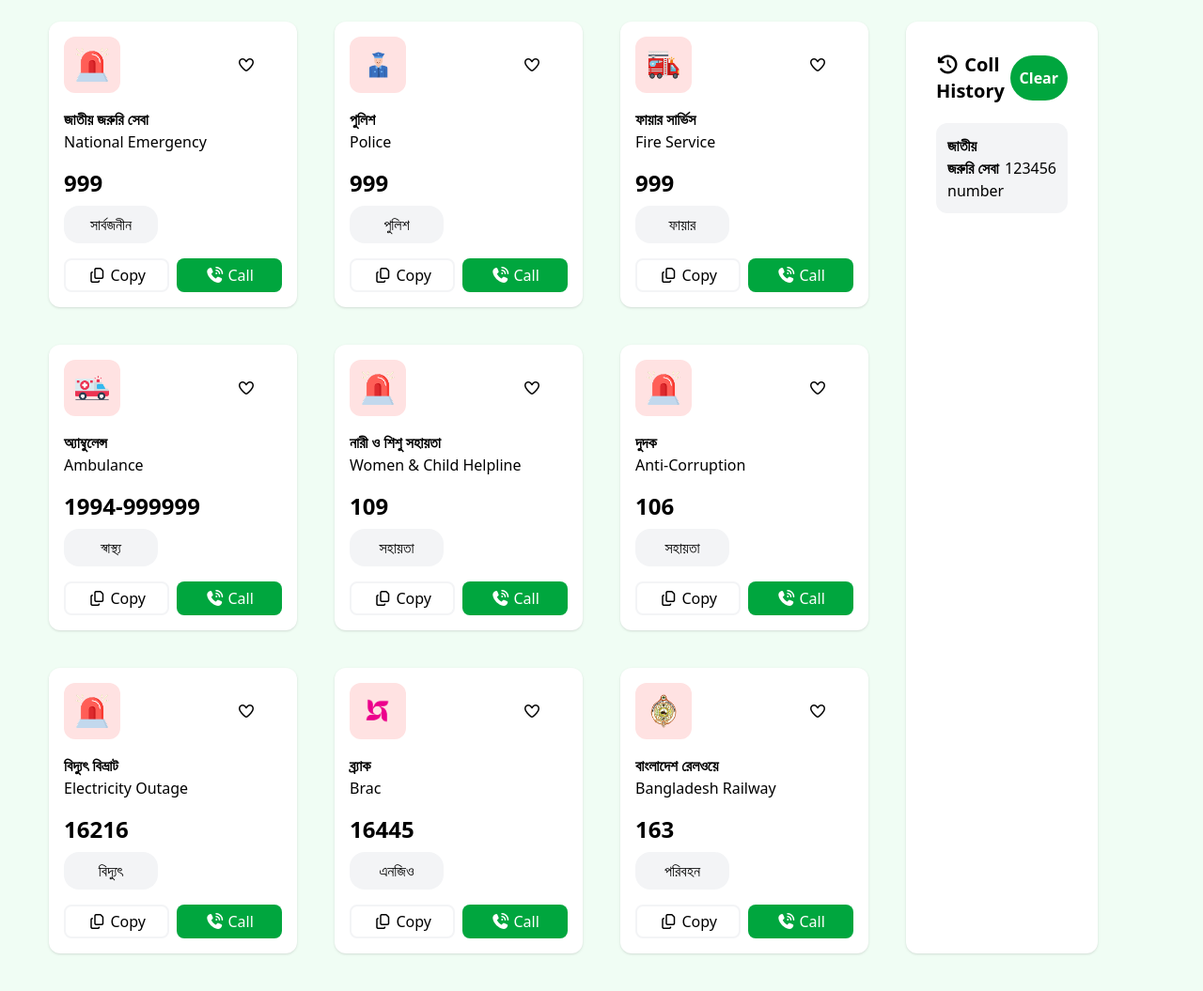
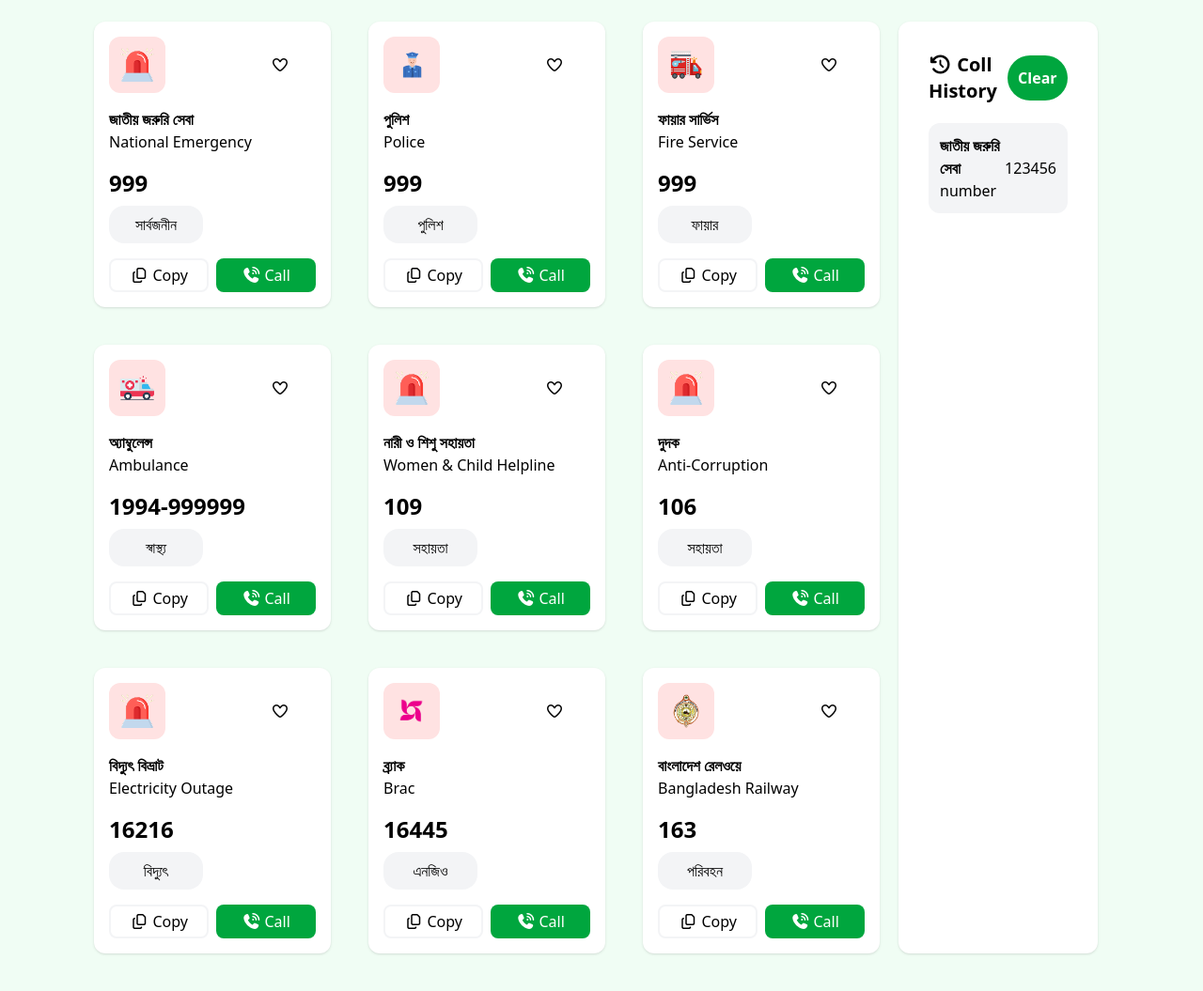
Before and after one commit to hasan700666/Assignment-5, a plain HTML site: page index.html in a window 1280 px wide. Shown: the part 369-1424 px from the top of the page at 94% size. Drawn offline with nearby package versions, Linux system fonts and the light colour scheme.

Commit message:
making changes on html file again

```diff
--- a/index.html
+++ b/index.html
@@ -44,9 +44,9 @@
 
 
     </div>
-    <main class="p-8 grid grid-cols-12 bg-green-50 w-full">
+    <main class="p-8 pl-20 grid grid-cols-12 bg-green-50 w-full">
         <div class="service_box col-span-9 ">
-            <div class="service_box_row1 flex justify-center items-center">
+            <div class="service_box_row1 flex items-center">
                 <div class="card bg-white rounded-xl p-4 w-96 shadow-sm m-5">
                     <figure class="flex justify-between items-center">
                         <img class="w-15 p-3 rounded-xl bg-red-100" src="./assets/emergency.png" alt="Shoes" />
@@ -114,7 +114,7 @@
                     </div>
                 </div>
             </div>
-            <div class="service_box_row2 flex justify-center items-center">
+            <div class="service_box_row2 flex items-center">
                 <div class="card bg-white rounded-xl p-4 w-96 shadow-sm m-5">
                     <figure class="flex justify-between items-center">
                         <img class="w-15 p-3 rounded-xl bg-red-100" src="./assets/ambulance.png" alt="Shoes" />
@@ -182,7 +182,7 @@
                     </div>
                 </div>
             </div>
-            <div class="service_box_row3 flex justify-center items-center">
+            <div class="service_box_row3 flex items-center">
                 <div class="card bg-white rounded-xl p-4 w-96 shadow-sm m-5">
                     <figure class="flex justify-between items-center">
                         <img class="w-15 p-3 rounded-xl bg-red-100" src="./assets/emergency.png" alt="Shoes" />
@@ -251,7 +251,7 @@
                 </div>
             </div>
         </div>
-        <div class="csll_history_box col-span-3 bg-white p-8 m-5 mr-20 rounded-xl shadow-sm">
+        <div class="csll_history_box col-span-3 bg-white p-8 mt-5 mb-5 mr-20 rounded-xl shadow-sm">
             <div class="textandbtn flex justify-between items-center">
                 <p class="font-bold text-xl">
                     <i class="fa-solid fa-clock-rotate-left"></i> Coll History
```
